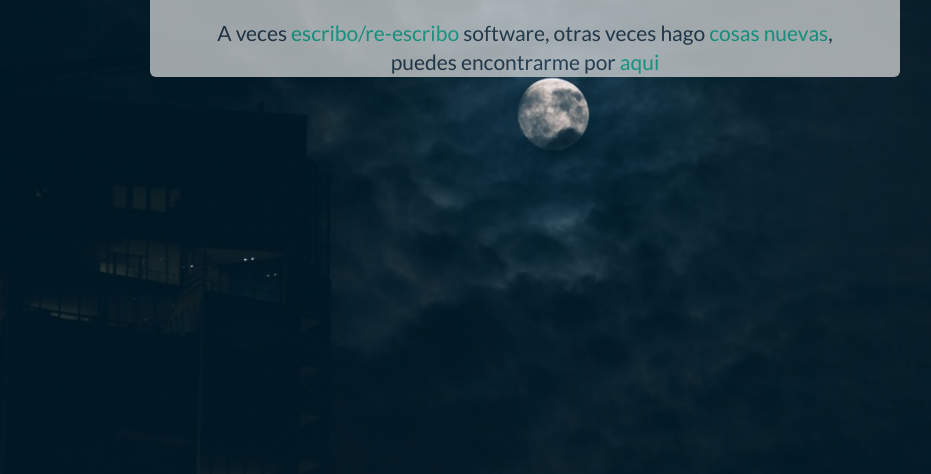
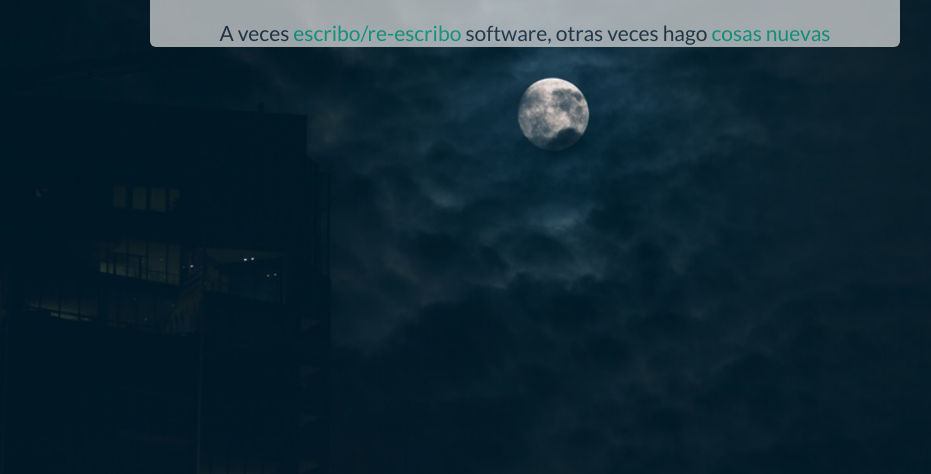
Before and after one commit to dlobregon/mygithubpage, a plain HTML site: page index.html in a window 1280 px wide. Shown: the part 326-800 px from the top of the page, without its empty margins (115-1046 px from the left). Drawn offline with Linux system fonts and the light colour scheme; a web font is replaced by a local one.

Commit message:
eliminacion de link

```diff
--- a/index.html
+++ b/index.html
@@ -29,7 +29,7 @@
             <div class="jumbotron">
                 <h1 class="nick">dlobregon</h1>
                 <p class="lead">Me llamo <b>Diego</b>, Me encuentras como <i><b>dlobregon</b></i>.<br />Soy <i>aprendiz</i>, <i>curioso</i> e  <i>inconforme</i>.</p>
-                <p class="sublead">A veces <a href="https://github.com/dlobregon">escribo/re-escribo</a> software, otras veces hago <a href="https://saniklabs.com">cosas nuevas</a>, puedes encontrarme por <a href="https://keybase.io/obregon">aqui</a></p>
+                <p class="sublead">A veces <a href="https://github.com/dlobregon">escribo/re-escribo</a> software, otras veces hago <a href="https://saniklabs.com">cosas nuevas</a></p>
             </div>
         </div>
     </div>
```
